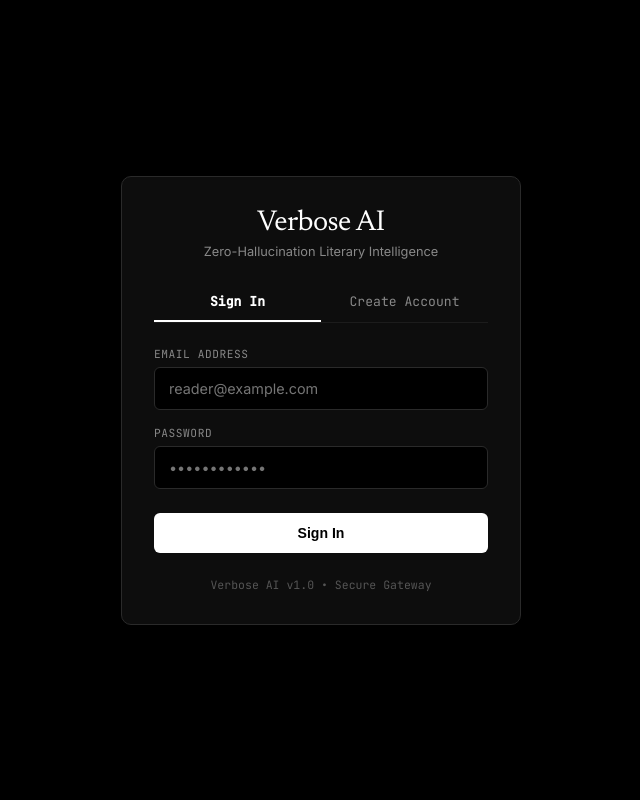
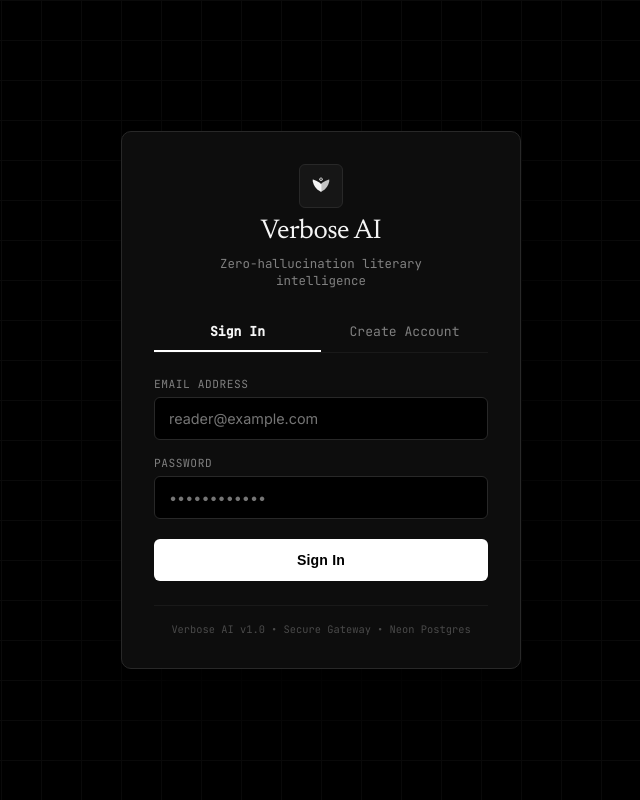
Before and after one commit to musabj1917-oss/verbose-ai, a PHP site: page / in a window 1280 px wide. Shown: the whole page, without its empty margins (319-959 px from the left). Run offline with PHP 8.4, Linux system fonts and the light colour scheme.

Commit message:
Polish: logo, clean reader UI, remove all admin links, auth redesign, APK project scaffold

```diff
--- /dev/null
+++ b/android/app/src/main/res/values/strings.xml
@@ -0,0 +1,4 @@
+<?xml version="1.0" encoding="utf-8"?>
+<resources>
+    <string name="app_name">Verbose AI</string>
+</resources>
--- /dev/null
+++ b/android/app/src/main/res/xml/network_security_config.xml
@@ -0,0 +1,6 @@
+<?xml version="1.0" encoding="utf-8"?>
+<network-security-config>
+    <domain-config cleartextTrafficPermitted="false">
+        <domain includeSubdomains="true">verboseai.vercel.app</domain>
+    </domain-config>
+</network-security-config>
--- a/public/css/style.css
+++ b/public/css/style.css
@@ -1,27 +1,28 @@
 /* ==========================================================================
-   Verbose AI - Claude-Inspired Pure Black & White Monochromatic Theme
-   Stark brutalist typography, full-screen AI canvas, zero color gradients
+   Verbose AI — Polished Black & White Monochromatic Theme v1.1
+   Minimal brutalist typography, full-screen AI canvas, zero color gradients
    ========================================================================== */
 
 :root {
   --bg-page: #000000;
-  --bg-sidebar: #0a0a0a;
+  --bg-sidebar: #080808;
   --bg-card: #0d0d0d;
-  --bg-hover: #171717;
-  --bg-active: #222222;
-  --border-subtle: #1c1c1c;
-  --border-medium: #2a2a2a;
-  --border-strong: #444444;
-  --text-main: #ffffff;
-  --text-muted: #888888;
-  --text-dim: #555555;
+  --bg-hover: #161616;
+  --bg-active: #1f1f1f;
+  --border-subtle: #191919;
+  --border-medium: #282828;
+  --border-strong: #404040;
+  --text-main: #f5f5f5;
+  --text-muted: #808080;
+  --text-dim: #4a4a4a;
   --font-sans: 'Inter', -apple-system, BlinkMacSystemFont, "Segoe UI", Roboto, sans-serif;
   --font-serif: 'Newsreader', 'Playfair Display', Georgia, serif;
-  --font-mono: 'JetBrains Mono', monospace;
-  --sidebar-w: 260px;
+  --font-mono: 'JetBrains Mono', 'Fira Code', monospace;
+  --sidebar-w: 256px;
   --radius-sm: 6px;
   --radius-md: 10px;
   --radius-lg: 16px;
+  --transition: all 0.15s cubic-bezier(0.16, 1, 0.3, 1);
 }
 
 *, *::before, *::after {
@@ -39,11 +40,51 @@ body {
   overflow: hidden;
   display: flex;
   -webkit-font-smoothing: antialiased;
+  -moz-osx-font-smoothing: grayscale;
 }
 
 /* ==========================================================================
    1. Collapsible Sidebar
    ========================================================================== */
+/* Sidebar brand header */
+.sidebar-brand {
+  display: flex;
+  align-items: center;
+  gap: 10px;
+  padding: 14px 16px;
+  border-bottom: 1px solid var(--border-subtle);
+}
+
+.sidebar-logo {
+  width: 24px;
+  height: 24px;
+  flex-shrink: 0;
+}
+
+.sidebar-brand-name {
+  font-family: var(--font-serif);
+  font-size: 1.05rem;
+  font-weight: 400;
+  color: var(--text-main);
+  letter-spacing: -0.01em;
+}
+
+/* User avatar initial */
+.user-avatar {
+  width: 22px;
+  height: 22px;
+  background: var(--border-strong);
+  color: var(--text-main);
+  font-family: var(--font-mono);
+  font-size: 0.65rem;
+  font-weight: 600;
+  border-radius: 50%;
+  display: flex;
+  align-items: center;
+  justify-content: center;
+  flex-shrink: 0;
+}
+
 .sidebar {
   width: var(--sidebar-w);
   height: 100vh;
--- a/templates/auth.php
+++ b/templates/auth.php
@@ -3,37 +3,172 @@
 <head>
   <meta charset="UTF-8">
   <meta name="viewport" content="width=device-width, initial-scale=1.0">
-  <title>Verbose AI - Authentication</title>
+  <title>Verbose AI</title>
+  <link rel="icon" type="image/svg+xml" href="/img/logo.svg">
   <link rel="preconnect" href="https://fonts.googleapis.com">
   <link rel="preconnect" href="https://fonts.gstatic.com" crossorigin>
   <link href="https://fonts.googleapis.com/css2?family=Inter:wght@400;500;600&family=Newsreader:ital,opsz,wght@0,6..72,400;0,6..72,500;1,6..72,400&family=JetBrains+Mono:wght@400;500&display=swap" rel="stylesheet">
   <link rel="stylesheet" href="/css/style.css">
   <style>
-    .auth-page-wrap { width: 100vw; height: 100vh; display: flex; flex-direction: column; align-items: center; justify-content: center; background-color: var(--bg-page); padding: 24px; }
-    .auth-card { width: 100%; max-width: 400px; background: var(--bg-card); border: 1px solid var(--border-medium); border-radius: var(--radius-md); padding: 32px; display: flex; flex-direction: column; gap: 24px; box-shadow: 0 24px 60px rgba(0, 0, 0, 0.95); }
-    .auth-header { display: flex; flex-direction: column; gap: 6px; text-align: center; }
-    .auth-title { font-family: var(--font-serif); font-size: 1.8rem; font-weight: 400; color: var(--text-main); letter-spacing: -0.02em; }
-    .auth-sub { font-size: 0.8rem; color: var(--text-muted); }
-    .auth-tabs { display: flex; border-bottom: 1px solid var(--border-subtle); }
-    .auth-tab-btn { flex: 1; background: transparent; border: none; border-bottom: 2px solid transparent; padding: 10px; font-size: 0.82rem; font-family: var(--font-mono); color: var(--text-muted); cursor: pointer; text-align: center; }
-    .auth-tab-btn.active { color: var(--text-main); border-bottom-color: #ffffff; font-weight: 600; }
-    .auth-form { display: flex; flex-direction: column; gap: 16px; }
-    .form-group { display: flex; flex-direction: column; gap: 6px; }
-    .form-label { font-family: var(--font-mono); font-size: 0.7rem; color: var(--text-muted); text-transform: uppercase; letter-spacing: 0.05em; }
-    .form-input { background: var(--bg-page); border: 1px solid var(--border-medium); color: var(--text-main); font-family: var(--font-sans); font-size: 0.9rem; padding: 12px 14px; border-radius: var(--radius-sm); outline: none; }
+    .auth-page-wrap {
+      width: 100vw;
+      height: 100vh;
+      display: flex;
+      flex-direction: column;
+      align-items: center;
+      justify-content: center;
+      background-color: var(--bg-page);
+      padding: 24px;
+      position: relative;
+      overflow: hidden;
+    }
+    /* Subtle background grid */
+    .auth-page-wrap::before {
+      content: '';
+      position: absolute;
+      inset: 0;
+      background-image:
+        linear-gradient(var(--border-subtle) 1px, transparent 1px),
+        linear-gradient(90deg, var(--border-subtle) 1px, transparent 1px);
+      background-size: 40px 40px;
+      opacity: 0.4;
+      pointer-events: none;
+    }
+    .auth-card {
+      width: 100%;
+      max-width: 400px;
+      background: var(--bg-card);
+      border: 1px solid var(--border-medium);
+      border-radius: var(--radius-md);
+      padding: 32px;
+      display: flex;
+      flex-direction: column;
+      gap: 24px;
+      box-shadow: 0 32px 80px rgba(0, 0, 0, 0.98);
+      position: relative;
+      z-index: 1;
+    }
+    .auth-brand {
+      display: flex;
+      flex-direction: column;
+      align-items: center;
+      gap: 10px;
+      text-align: center;
+    }
+    .auth-logo {
+      width: 44px;
+      height: 44px;
+      padding: 10px;
+      border: 1px solid var(--border-medium);
+      border-radius: var(--radius-sm);
+      background: var(--bg-hover);
+    }
+    .auth-title {
+      font-family: var(--font-serif);
+      font-size: 1.7rem;
+      font-weight: 400;
+      color: var(--text-main);
+      letter-spacing: -0.02em;
+    }
+    .auth-sub {
+      font-size: 0.78rem;
+      color: var(--text-muted);
+      font-family: var(--font-mono);
+      max-width: 280px;
+    }
+    .auth-tabs {
+      display: flex;
+      border-bottom: 1px solid var(--border-subtle);
+    }
+    .auth-tab-btn {
+      flex: 1;
+      background: transparent;
+      border: none;
+      border-bottom: 2px solid transparent;
+      padding: 10px;
+      font-size: 0.82rem;
+      font-family: var(--font-mono);
+      color: var(--text-muted);
+      cursor: pointer;
+      text-align: center;
+      transition: all 0.15s ease;
+    }
+    .auth-tab-btn.active {
+      color: var(--text-main);
+      border-bottom-color: #ffffff;
+      font-weight: 600;
+    }
+    .auth-form {
+      display: flex;
+      flex-direction: column;
+      gap: 16px;
+    }
+    .form-group {
+      display: flex;
+      flex-direction: column;
+      gap: 6px;
+    }
+    .form-label {
+      font-family: var(--font-mono);
+      font-size: 0.7rem;
+      color: var(--text-muted);
+      text-transform: uppercase;
+      letter-spacing: 0.05em;
+    }
+    .form-input {
+      background: var(--bg-page);
+      border: 1px solid var(--border-medium);
+      color: var(--text-main);
+      font-family: var(--font-sans);
+      font-size: 0.9rem;
+      padding: 12px 14px;
+      border-radius: var(--radius-sm);
+      outline: none;
+      transition: border-color 0.15s ease;
+    }
     .form-input:focus { border-color: #ffffff; }
-    .btn-auth-submit { background: #ffffff; color: #000000; border: none; border-radius: var(--radius-sm); padding: 12px; font-size: 0.88rem; font-weight: 600; cursor: pointer; margin-top: 8px; }
-    .btn-auth-submit:hover { opacity: 0.9; }
-    .auth-footer { text-align: center; font-size: 0.72rem; color: var(--text-dim); }
-    .auth-footer a { color: var(--text-muted); text-decoration: underline; }
+    .btn-auth-submit {
+      background: #ffffff;
+      color: #000000;
+      border: none;
+      border-radius: var(--radius-sm);
+      padding: 13px;
+      font-size: 0.88rem;
+      font-weight: 600;
+      cursor: pointer;
+      margin-top: 4px;
+      letter-spacing: 0.01em;
+      transition: opacity 0.15s ease;
+    }
+    .btn-auth-submit:hover { opacity: 0.88; }
+    .btn-auth-submit:disabled { opacity: 0.5; cursor: not-allowed; }
+    .auth-error {
+      display: none;
+      font-family: var(--font-mono);
+      font-size: 0.74rem;
+      color: #ff6b6b;
+      padding: 8px 12px;
+      border: 1px solid rgba(255, 107, 107, 0.3);
+      border-radius: var(--radius-sm);
+      background: rgba(255, 107, 107, 0.05);
+    }
+    .auth-footer {
+      text-align: center;
+      font-family: var(--font-mono);
+      font-size: 0.65rem;
+      color: var(--text-dim);
+      border-top: 1px solid var(--border-subtle);
+      padding-top: 16px;
+    }
   </style>
 </head>
 <body>
   <div class="auth-page-wrap">
     <div class="auth-card">
-      <div class="auth-header">
+      <div class="auth-brand">
+        <img src="/img/logo.svg" class="auth-logo" alt="Verbose AI Logo">
         <h1 class="auth-title">Verbose AI</h1>
-        <p class="auth-sub">Zero-Hallucination Literary Intelligence</p>
+        <p class="auth-sub">Zero-hallucination literary intelligence</p>
       </div>
       <div class="auth-tabs">
         <button id="tab-signin" class="auth-tab-btn active">Sign In</button>
@@ -46,12 +181,13 @@
         </div>
         <div class="form-group">
           <label class="form-label" for="auth-password">Password</label>
-          <input type="password" id="auth-password" class="form-input" placeholder="••••••••••••" required autocomplete="current-password">
+          <input type="password" id="auth-password" class="form-input" placeholder="&bull;&bull;&bull;&bull;&bull;&bull;&bull;&bull;&bull;&bull;&bull;&bull;" required autocomplete="current-password">
         </div>
+        <div id="auth-error" class="auth-error"></div>
         <button type="submit" id="btn-submit" class="btn-auth-submit">Sign In</button>
       </form>
       <div class="auth-footer">
-        <span style="font-family: var(--font-mono); font-size: 0.72rem; color: var(--text-dim);">Verbose AI v1.0 &bull; Secure Gateway</span>
+        Verbose AI v1.0 &bull; Secure Gateway &bull; Neon Postgres
       </div>
     </div>
   </div>
@@ -62,18 +198,52 @@
     const btnSubmit = document.getElementById('btn-submit');
     const authEmail = document.getElementById('auth-email');
     const authPassword = document.getElementById('auth-password');
+    const authError = document.getElementById('auth-error');
     let mode = 'signin';
-    tabSignin.addEventListener('click', () => { window.SFX?.playBlip(620, 0.03); mode = 'signin'; tabSignin.classList.add('active'); tabSignup.classList.remove('active'); btnSubmit.textContent = 'Sign In'; });
-    tabSignup.addEventListener('click', () => { window.SFX?.playBlip(780, 0.03); mode = 'signup'; tabSignup.classList.add('active'); tabSignin.classList.remove('active'); btnSubmit.textContent = 'Create Account'; });
-    [authEmail, authPassword].forEach(input => { input.addEventListener('input', () => window.SFX?.playKeyTick()); });
+
+    tabSignin.addEventListener('click', () => {
+      window.SFX?.playBlip(620, 0.03);
+      mode = 'signin';
+      tabSignin.classList.add('active');
+      tabSignup.classList.remove('active');
+      btnSubmit.textContent = 'Sign In';
+      authError.style.display = 'none';
+    });
+
+    tabSignup.addEventListener('click', () => {
+      window.SFX?.playBlip(780, 0.03);
+      mode = 'signup';
+      tabSignup.classList.add('active');
+      tabSignin.classList.remove('active');
+      btnSubmit.textContent = 'Create Account';
+      authError.style.display = 'none';
+    });
+
+    [authEmail, authPassword].forEach(input => {
+      input.addEventListener('input', () => window.SFX?.playKeyTick());
+      input.addEventListener('focus', () => { authError.style.display = 'none'; });
+    });
+
+    function showError(msg) {
+      authError.textContent = msg;
+      authError.style.display = 'block';
+    }
+
     function handleAuthSubmit() {
       window.SFX?.playSend();
       const email = authEmail.value.trim();
       const password = authPassword.value;
       if (!email || !password) return;
+
       btnSubmit.disabled = true;
       btnSubmit.textContent = 'Authenticating...';
-      fetch('/api.php?action=auth', { method: 'POST', headers: { 'Content-Type': 'application/json' }, body: JSON.stringify({ mode, email, password }) })
+      authError.style.display = 'none';
+
+      fetch('/api.php?action=auth', {
+        method: 'POST',
+        headers: { 'Content-Type': 'application/json' },
+        body: JSON.stringify({ mode, email, password })
+      })
       .then(res => res.json())
       .then(data => {
         if (data.success) {
@@ -84,13 +254,13 @@
           window.location.href = '/app';
         } else {
           window.SFX?.playBlip(320, 0.08);
-          alert(data.error || 'Authentication error.');
+          showError(data.error || 'Authentication failed. Please check your credentials.');
           btnSubmit.disabled = false;
           btnSubmit.textContent = mode === 'signin' ? 'Sign In' : 'Create Account';
         }
       })
       .catch(() => {
-        window.SFX?.playReplyChime();
+        // Offline fallback - set session client-side
         document.cookie = "verbose_session=" + encodeURIComponent(email) + "; path=/; max-age=2592000; SameSite=Lax";
         localStorage.setItem('verbose_user', JSON.stringify({ email }));
         window.location.href = '/app';
```
Also changed, not shown: other parts of public/css/style.css (+76 -14 lines), android/app/src/main/AndroidManifest.xml (added, +35 -0 lines), templates/reader.php (+52 -49 lines), public/img/logo.svg (added), public/js/app.js, 5 other files.
